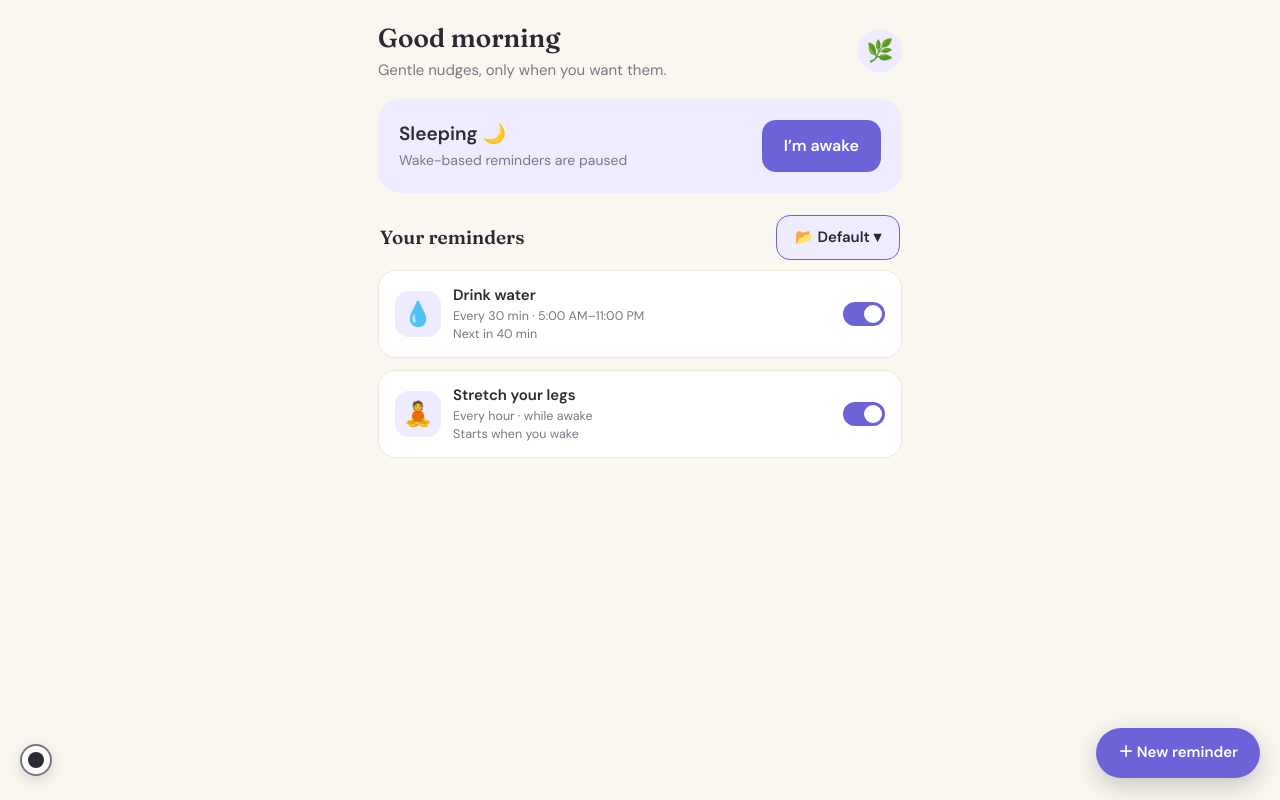
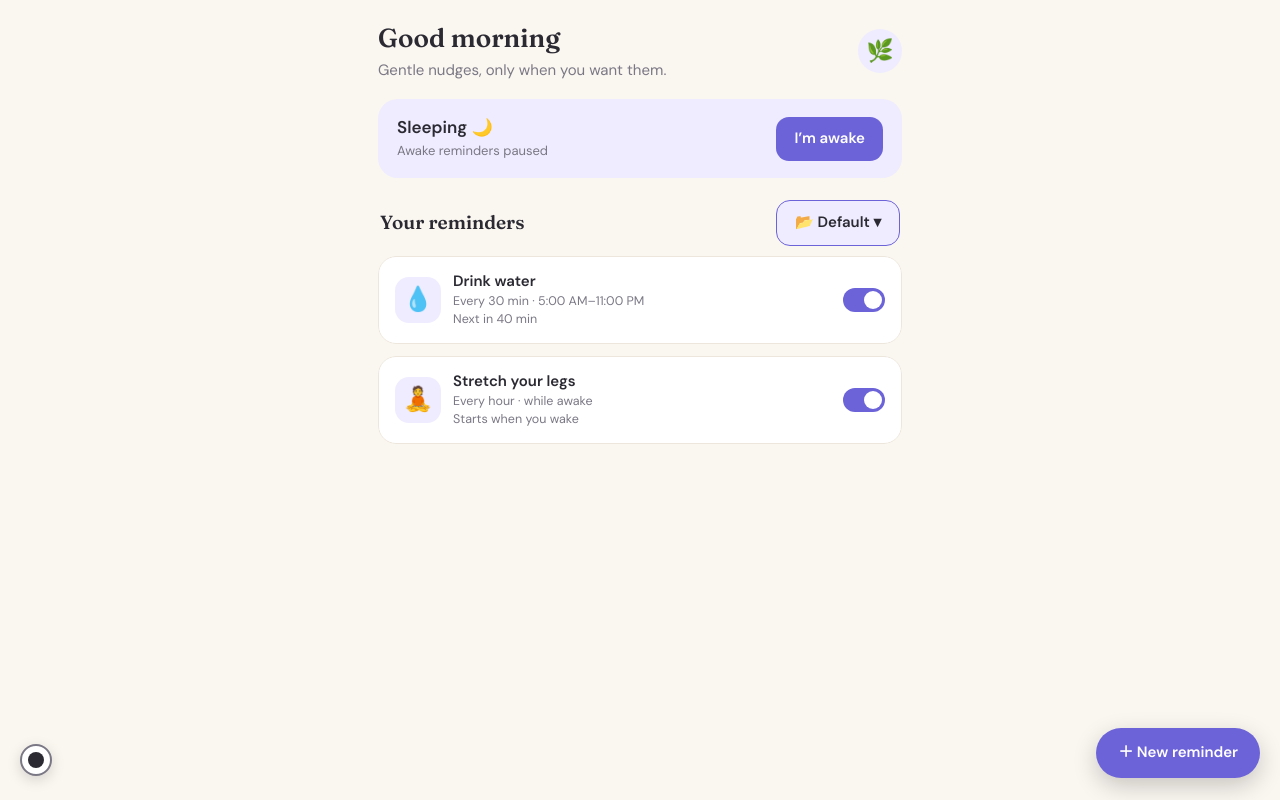
Before and after one commit to Ashmitbisht1/Nudge, a website: page index.html in a window 1280 px wide. Drawn offline with Linux system fonts and the light colour scheme.

Commit message:
Add files via upload

```diff
--- a/index.html
+++ b/index.html
@@ -88,7 +88,7 @@ input[type=text],input[type=time],input[type=number]{width:100%;font:inherit;col
 .toast .li{display:flex;gap:10px;align-items:center;padding:8px 2px;cursor:pointer}
 .toast .li span:first-child{font-size:20px}
 .eos{display:flex;gap:6px}.eos button{border:0;background:transparent;font-size:34px;padding:0 2px}
-.awake{padding:20px;border-radius:22px}.awake b{font-size:19px;margin-bottom:2px}.awake small{font-size:14px}#wk{padding:14px 22px;font-size:16px;border-radius:14px}
+.awake{padding:15px 18px;border-radius:20px}.awake b{font-size:17px}.awake small{font-size:13px}#wk{padding:11px 18px;font-size:15px;border-radius:13px;white-space:nowrap}
 .dd{max-height:230px;overflow-y:auto}
 .swrow{position:relative;margin-bottom:12px;border-radius:18px;overflow:hidden}
 .swrow>:not(.bin){position:relative;z-index:1;touch-action:pan-y;transition:transform .2s}
@@ -203,7 +203,7 @@ function render(){
  const nm=S.profile.name?', '+esc(S.profile.name):'';
  $('#app').innerHTML=`
  <div class="top"><div><h1>${g}${nm}</h1><p>Gentle nudges, only when you want them.</p></div><button class="av" id="prof">${S.profile.emoji}</button></div>
- <div class="card awake"><div><b>${S.awake?'You’re awake ☀️':'Sleeping 🌙'}</b><small>${S.awake?'Since '+new Date(S.awake).toLocaleTimeString([],{hour:'numeric',minute:'2-digit'}):'Wake-based reminders are paused'}</small></div><button class="btn" id="wk">${S.awake?'Go to sleep':'I’m awake'}</button></div>
+ <div class="card awake"><div><b>${S.awake?'You’re awake ☀️':'Sleeping 🌙'}</b><small>${S.awake?'Since '+new Date(S.awake).toLocaleTimeString([],{hour:'numeric',minute:'2-digit'}):'Awake reminders paused'}</small></div><button class="btn" id="wk">${S.awake?'Go to sleep':'I’m awake'}</button></div>
  <div class="sec"><h2>Your reminders</h2><button class="btn pfb" id="pf">📂 ${esc(prof(S.pid).name)} ▾</button></div>
  ${S.tasks.length?S.tasks.map(t=>`<div class="card task ${t.on?'':'off'}" data-id="${t.id}"><div class="ic">${t.emoji||'🔔'}</div><div class="tx"><b>${t.ess&&own(t.id)===defP()?'⭐ ':''}${esc(t.title)}</b><small>Every ${ivTxt(t.iv)} · ${t.mode==='wake'?'while awake':f12(t.start)+'–'+f12(t.end)}</small><small data-next="${t.id}">${nextLabel(t)}</small></div><button class="sw ${t.on?'on':''}" data-sw="${t.id}" aria-label="Toggle"></button></div>`).join(''):'<div class="empty">No reminders yet. Tap “New reminder” to add one.</div>'}
  ${ess().length?`<div class="sec"><h2>⭐ Essential</h2><span class="hint">From ${esc(defP().name)}</span></div>${ess().map(card).join('')}`:''}
--- a/package.json
+++ b/package.json
@@ -1,3 +1,3 @@
-{"name":"nudge","version":"2.4.0","private":true,
+{"name":"nudge","version":"2.4.1","private":true,
 "dependencies":{"@capacitor/core":"^6.2.0","@capacitor/android":"^6.2.0","@capacitor/local-notifications":"^6.1.0","@capacitor/haptics":"^6.0.0"},
 "devDependencies":{"@capacitor/cli":"^6.2.0"}}
```
Also changed, not shown: CHANGELOG.md, README.md.
